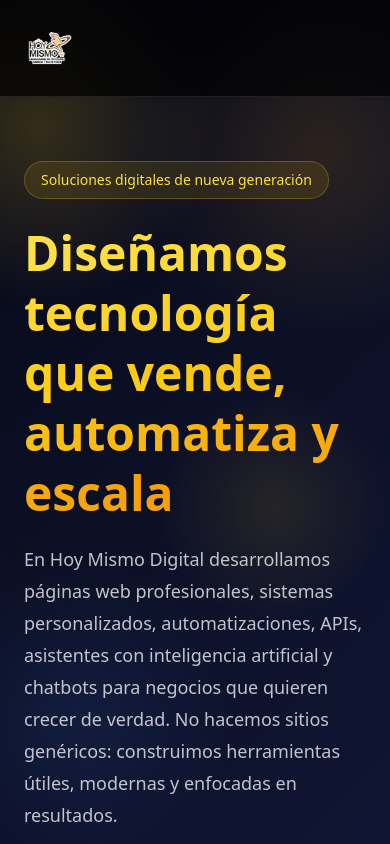
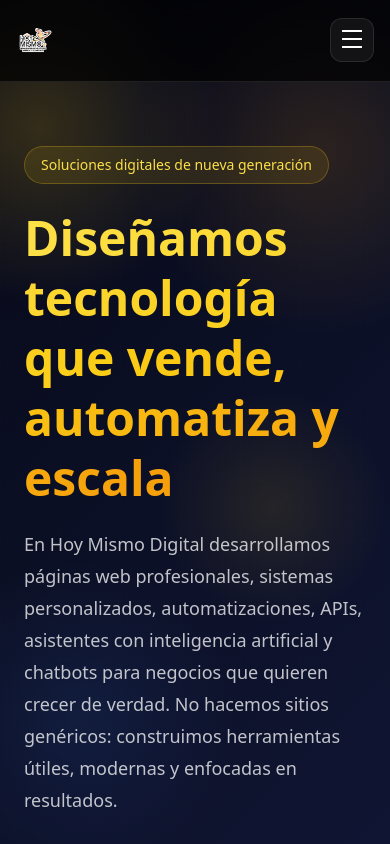
Before and after one commit to NocianDev/TecnologiasHoyMismo, a React (Vite) app: page / in a window 390 px wide. Shown: the top 844 px of the page. Built offline with nearby package versions, Linux system fonts and the light colour scheme.

Commit message:
Actualizacion 1

```diff
--- a/src/components/Navbar.tsx
+++ b/src/components/Navbar.tsx
@@ -1,19 +1,31 @@
 import { Link, NavLink } from "react-router-dom";
+import { useState } from "react";
 
 export default function Navbar() {
+  const [open, setOpen] = useState(false);
+
   const navLinkClass = ({ isActive }: { isActive: boolean }) =>
     `transition-colors duration-300 ${
       isActive ? "text-yellow-400" : "text-white/85 hover:text-yellow-300"
     }`;
 
+  const mobileNavLinkClass = ({ isActive }: { isActive: boolean }) =>
+    `block rounded-xl px-4 py-3 text-base font-medium transition-colors duration-300 ${
+      isActive
+        ? "bg-yellow-400/10 text-yellow-400"
+        : "text-white/85 hover:bg-white/5 hover:text-yellow-300"
+    }`;
+
+  const closeMenu = () => setOpen(false);
+
   return (
     <header className="sticky top-0 z-50 border-b border-white/10 bg-black/70 backdrop-blur-xl">
-      <div className="mx-auto flex max-w-7xl items-center justify-between px-6 py-4 lg:px-10">
-        <Link to="/" className="flex items-center gap-4">
+      <div className="mx-auto flex max-w-7xl items-center justify-between px-4 py-4 sm:px-6 lg:px-10">
+        <Link to="/" className="flex items-center gap-3" onClick={closeMenu}>
           <img
-            src="/images/Logo.png"
+            src="/images/logo.png"
             alt="Hoy Mismo Digital"
-            className="h-16 w-auto object-contain md:h-20"
+            className="h-12 w-auto object-contain sm:h-14 md:h-20"
           />
 
           <div className="hidden sm:block">
@@ -26,6 +38,7 @@ export default function Navbar() {
           </div>
         </Link>
 
+        {/* Desktop */}
         <nav className="hidden items-center gap-6 text-[17px] font-medium md:flex">
           <NavLink to="/" className={navLinkClass}>
             Inicio
@@ -46,6 +59,79 @@ export default function Navbar() {
             Contacto
           </NavLink>
         </nav>
+
+        {/* Botón hamburguesa móvil */}
+        <button
+          type="button"
+          aria-label={open ? "Cerrar menú" : "Abrir menú"}
+          aria-expanded={open}
+          onClick={() => setOpen(!open)}
+          className="flex h-11 w-11 items-center justify-center rounded-xl border border-white/10 bg-white/5 text-white transition hover:border-yellow-400/30 hover:text-yellow-300 md:hidden"
+        >
+          <span className="relative block h-5 w-5">
+            <span
+              className={`absolute left-0 top-0 block h-0.5 w-5 bg-current transition-all duration-300 ${
+                open ? "top-2 rotate-45" : ""
+              }`}
+            />
+            <span
+              className={`absolute left-0 top-2 block h-0.5 w-5 bg-current transition-all duration-300 ${
+                open ? "opacity-0" : "opacity-100"
+              }`}
+            />
+            <span
+              className={`absolute left-0 top-4 block h-0.5 w-5 bg-current transition-all duration-300 ${
+                open ? "top-2 -rotate-45" : ""
+              }`}
+            />
+          </span>
+        </button>
+      </div>
+
+      {/* Menú móvil */}
+      <div
+        className={`overflow-hidden border-t border-white/10 bg-black/95 backdrop-blur-xl transition-all duration-300 md:hidden ${
+          open ? "max-h-[500px] opacity-100" : "max-h-0 opacity-0"
+        }`}
+      >
+        <nav className="mx-auto max-w-7xl px-4 py-4 sm:px-6">
+          <div className="flex flex-col gap-2">
+            <NavLink to="/" className={mobileNavLinkClass} onClick={closeMenu}>
+              Inicio
+            </NavLink>
+            <NavLink
+              to="/servicios"
+              className={mobileNavLinkClass}
+              onClick={closeMenu}
+            >
+              Servicios
+            </NavLink>
+            <NavLink to="/ia" className={mobileNavLinkClass} onClick={closeMenu}>
+              IA
+            </NavLink>
+            <NavLink
+              to="/apis"
+              className={mobileNavLinkClass}
+              onClick={closeMenu}
+            >
+              APIs
+            </NavLink>
+            <NavLink
+              to="/chatbots"
+              className={mobileNavLinkClass}
+              onClick={closeMenu}
+            >
+              Chatbots
+            </NavLink>
+            <NavLink
+              to="/contacto"
+              className={mobileNavLinkClass}
+              onClick={closeMenu}
+            >
+              Contacto
+            </NavLink>
+          </div>
+        </nav>
       </div>
     </header>
   );
```
